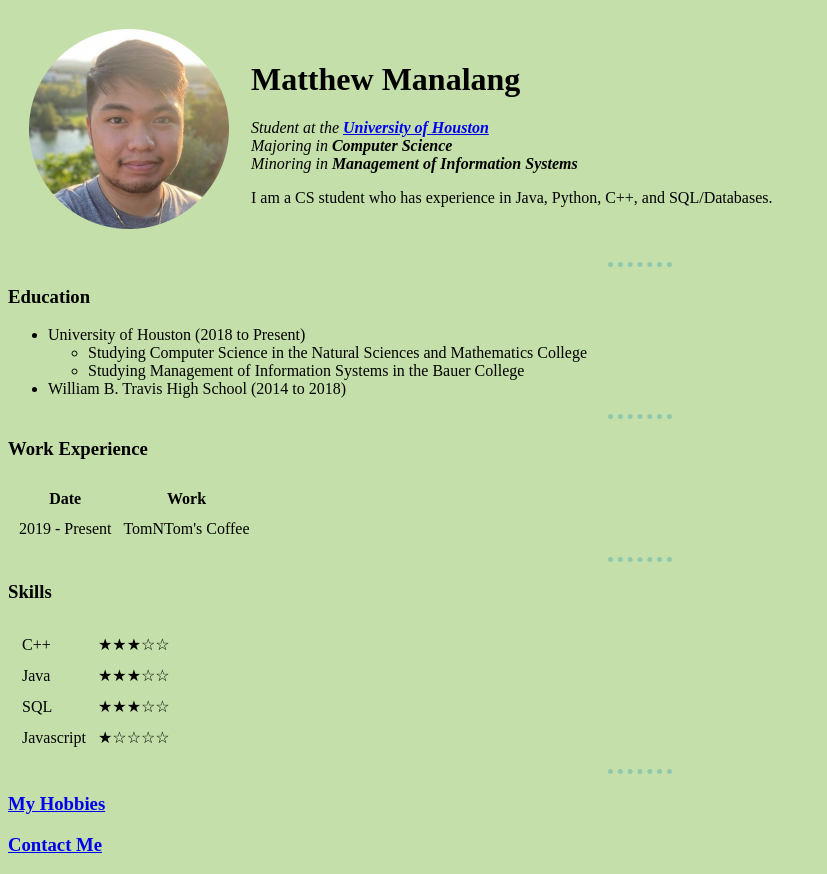
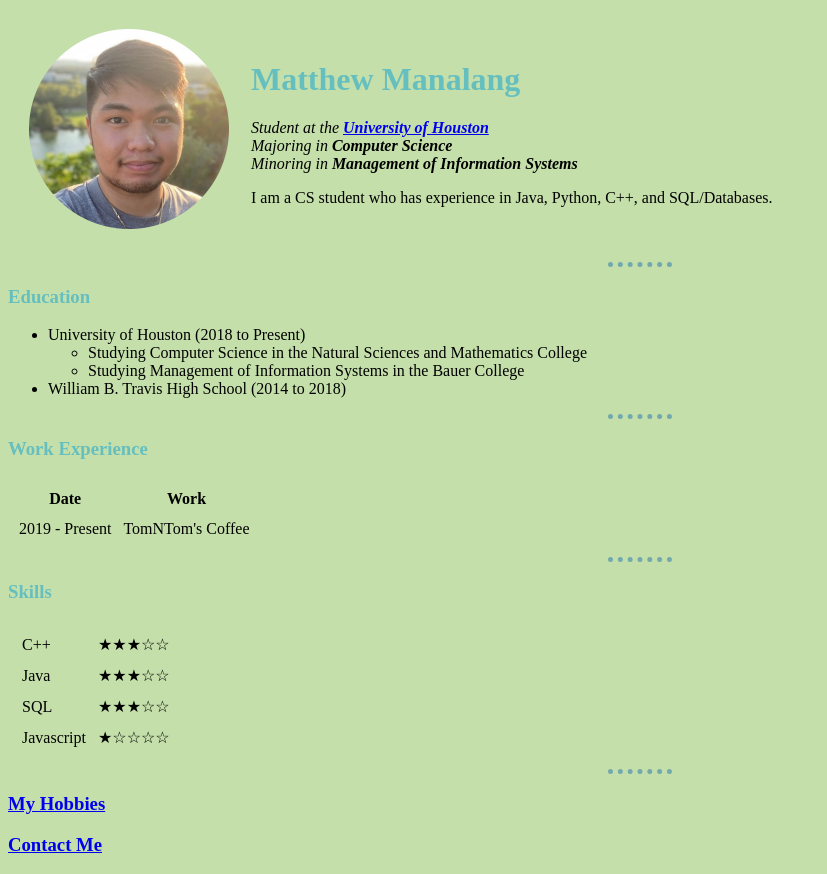
Before and after one commit to mattmanalang/cv, a plain HTML site: page index.html in a window 1280 px wide. Shown: the whole page, without its empty margins (0-827 px from the left). Drawn offline with Linux system fonts and the light colour scheme.

Commit message:
added external css

```diff
--- /dev/null
+++ b/css/styles.css
@@ -0,0 +1,18 @@
+body {
+  background-color: #C4DFAA;
+}
+
+hr {
+  border-color: #73A9AD;
+  border-style: dotted none none;
+  border-width: 5px;
+  width: 5%;
+}
+
+h1 {
+  color: #66BFBF
+}
+
+h3 {
+  color: #66BFBF
+}
--- a/index.html
+++ b/index.html
@@ -5,19 +5,7 @@
     <meta charset="utf-8">
     <!-- UTF is Unicode Transformation Format, good for encoding in different languages, including emojis -->
     <title>😎 Matthew's Personal Site</title> <!-- https://mattmanalang.github.io/cv/ -->
-
-  <style>
-    body {
-      background-color: #C4DFAA;
-    }
-    hr {
-      border-color: #90C8AC;
-      border-style: dotted none none;
-      border-width: 5px;
-      width: 5%;
-    }
-  </style>
-
+    <link rel="stylesheet" href="css/styles.css">
   </head>
 
   <body>
```
Also changed, not shown: contact-me.html (+1 -0 lines), hobbies.html (+1 -0 lines).
